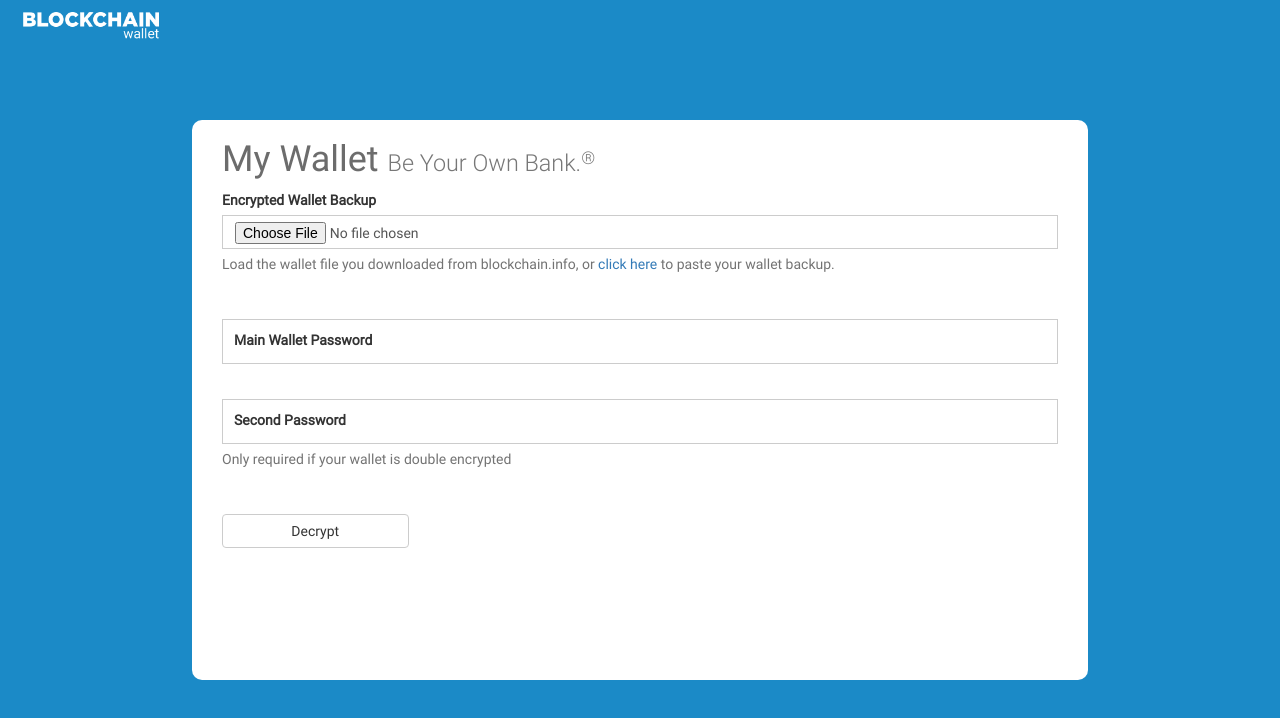
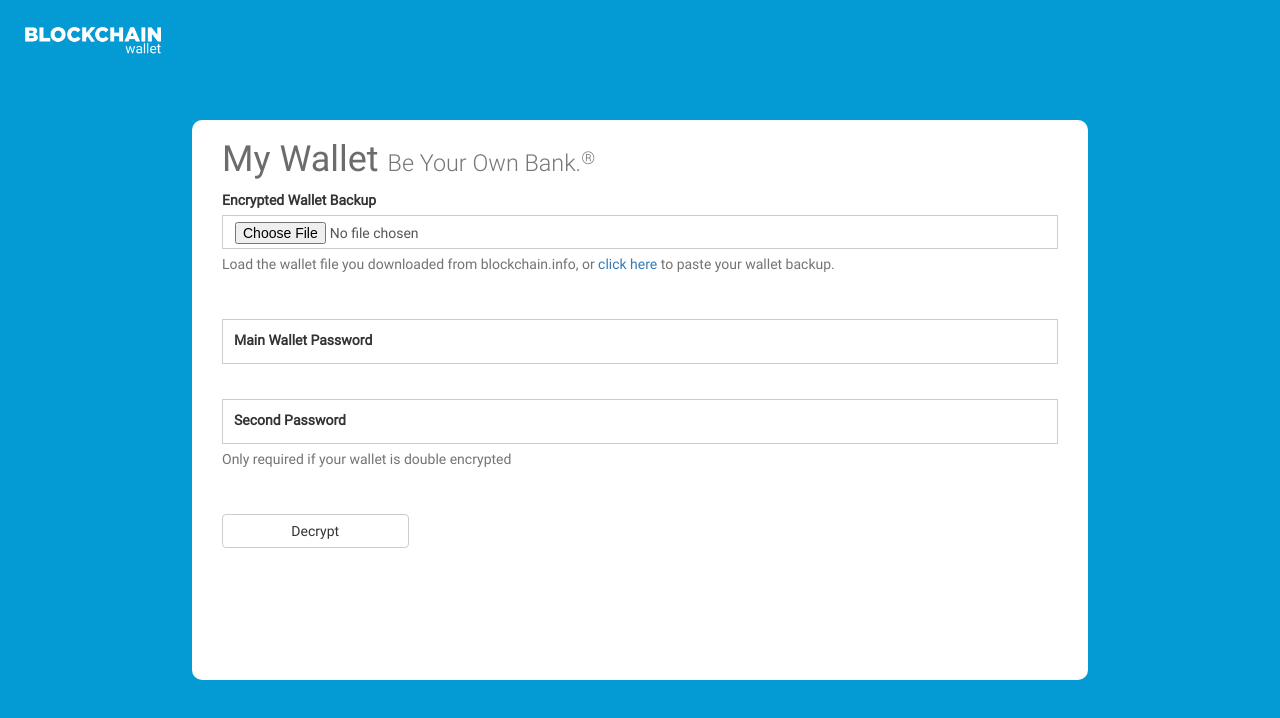
Before and after one commit to blockchain/my-wallet-backup-decryption-tool, an Electron app: page index.html in a window 1280 px wide. Drawn offline with nearby package versions, Linux system fonts and the light colour scheme.

Commit message:
blockchain blue

```diff
--- a/css/style.css
+++ b/css/style.css
@@ -38,7 +38,7 @@
 }
 
 body {
-  background: #1b8ac7;
+  background: #049bd4;
   position: relative;
 }
 
@@ -48,8 +48,8 @@
 
 #icon {
   height: 40px;
-  margin-top: 5px;
-  padding-left: 1.25em;
+  margin-top: 20px;
+  padding-left: 20px;
 }
 
 /*container*/
@@ -92,7 +92,7 @@
   border-radius: 0px;
   box-shadow: none !important;
   &:focus {
-    border-color: #1b8ac7;
+    border-color: #049bd4;
   }
 }
 
```
